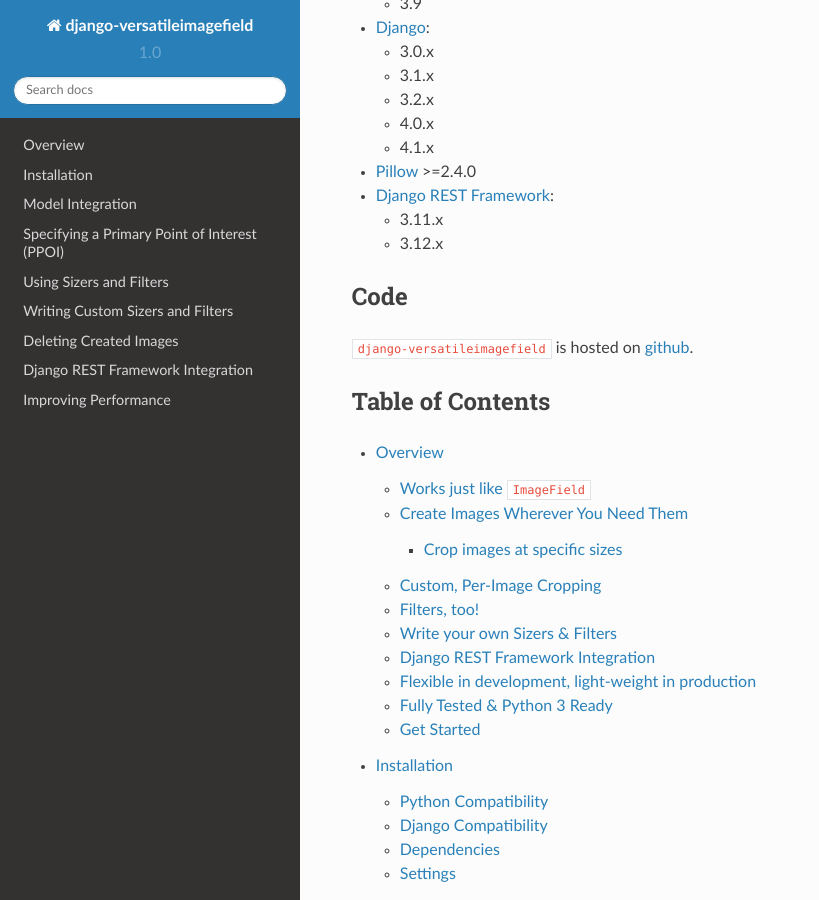
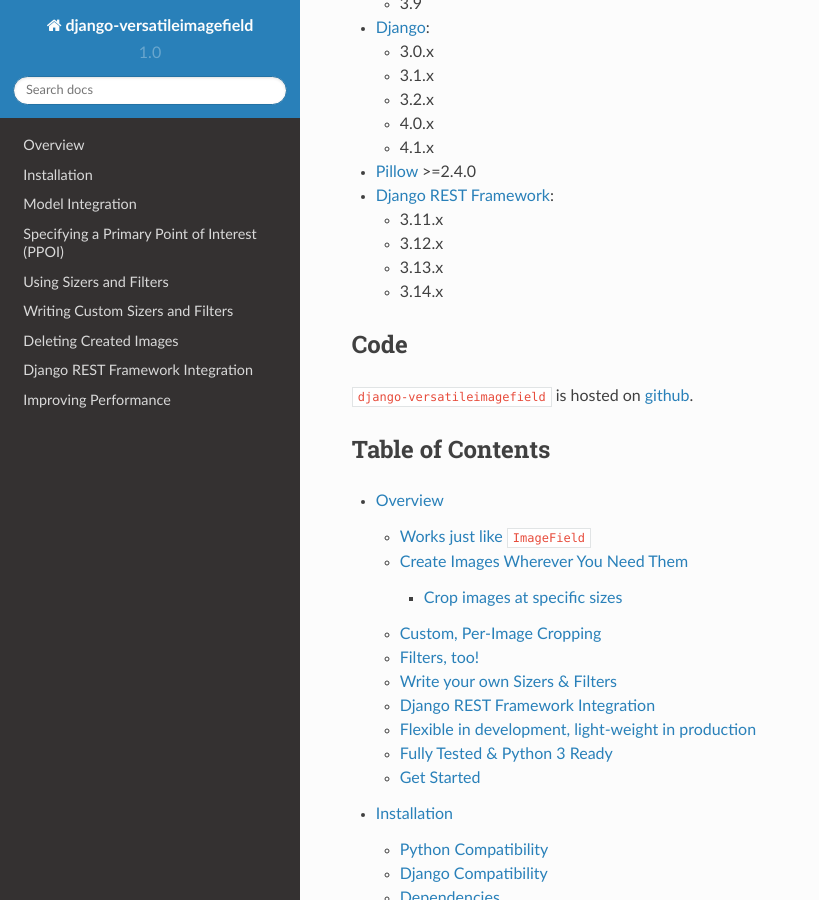
Before and after one commit to respondcreate/django-versatileimagefield, a Sphinx documentation site: the page built from docs/index.rst, in a window 1280 px wide and 900 px high, scrolled down 590 px. Shown: the whole window, without its empty margins (0-819 px from the left). Built offline with Sphinx 7.4.7 and the Read the Docs theme 2.0.0, drawn with Linux system fonts in a browser that asks for light colours.

Commit message:
Update DRF versions in documentation

```diff
--- a/README.rst
+++ b/README.rst
@@ -52,6 +52,8 @@
 
   - 3.11.x
   - 3.12.x
+  - 3.13.x
+  - 3.14.x
 
 Documentation
 =============
--- a/docs/index.rst
+++ b/docs/index.rst
@@ -51,6 +51,8 @@
 
   - 3.11.x
   - 3.12.x
+  - 3.13.x
+  - 3.14.x
 
 Code
 ====
```
